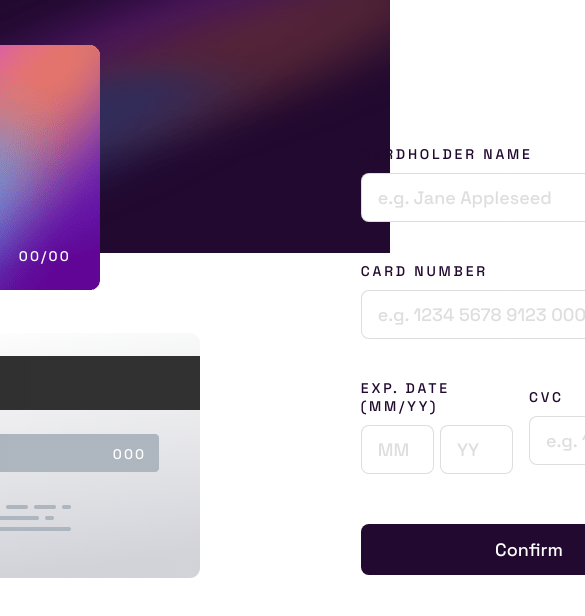
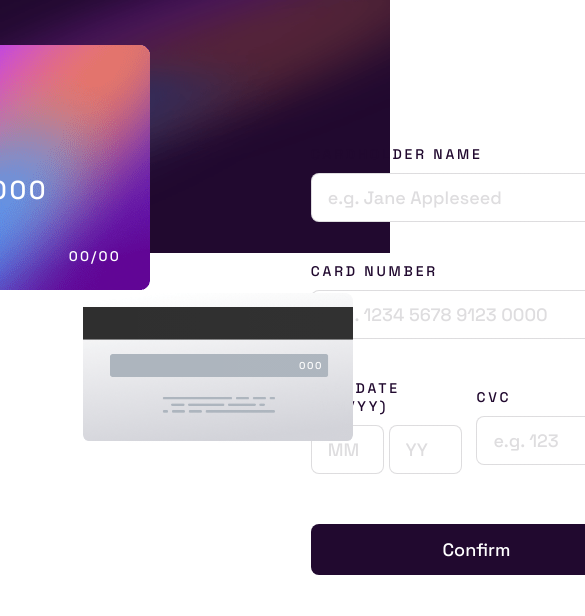
Before and after one commit to redkorr/interactive-card-details-form, a React (Vite) app: page / in a window 390 px wide. Shown: the top 616 px of the page, 585 px wide, since content can reach past the window. Built offline with nearby package versions, Linux system fonts and the light colour scheme.

Commit message:
created CardBack component mobile style

```diff
--- a/src/components/Form/components/CardBack/CardBack.module.css
+++ b/src/components/Form/components/CardBack/CardBack.module.css
@@ -19,3 +19,22 @@
   font-weight: 500;
   letter-spacing: 0.15em;
 }
+
+@media (max-width: 1000px) {
+  .cardBack {
+    background-size: 100%;
+    width: 230px;
+    height: 110px;
+    padding: 20px;
+    border-radius: 8px;
+    margin: 0px;
+    position: absolute;
+    left: 50%;
+    margin-left: -112px;
+  }
+
+  .cardVerificationCode {
+    margin: 36px 0px 0px 196px;
+    font-size: 10px;
+  }
+}
```
